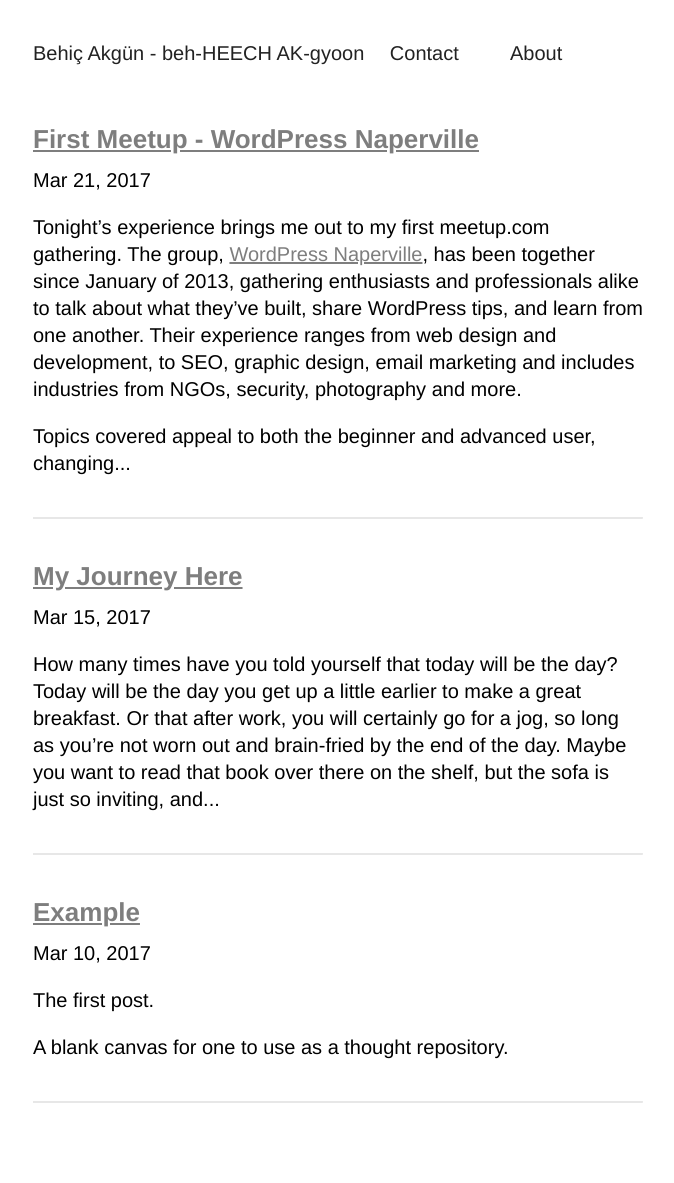
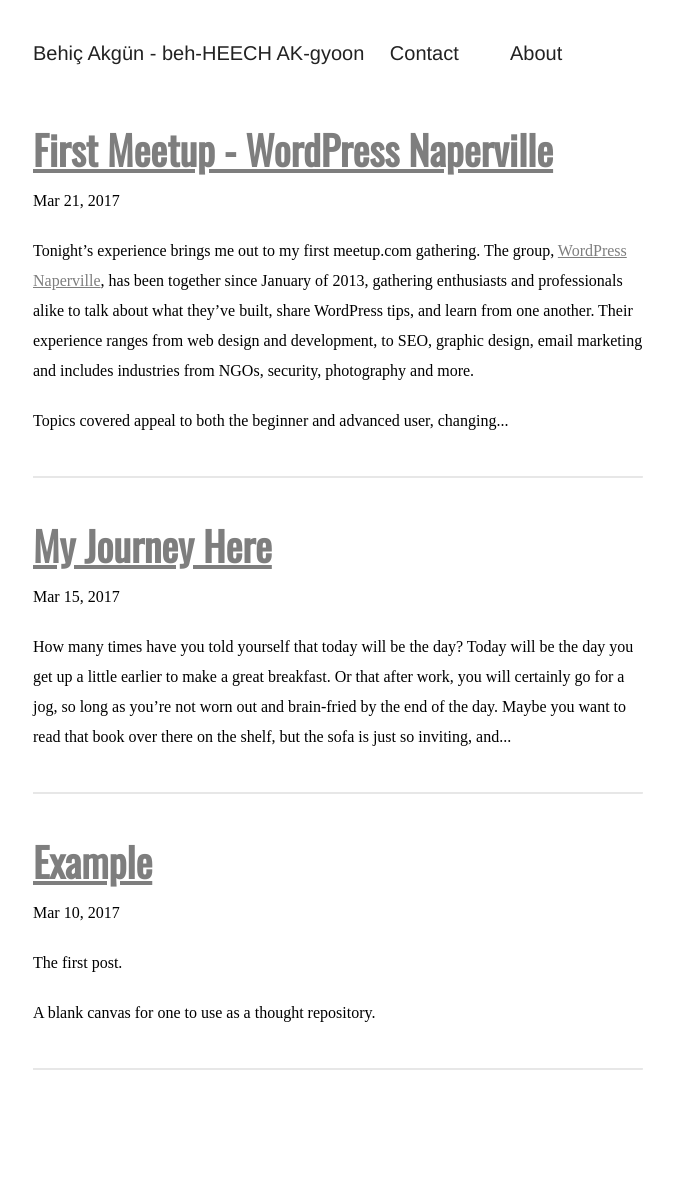
Before and after one commit to behica/behica.github.io, a Jekyll site: the page built from index.html, in a window 1280 px wide. Shown: the whole page, without its empty margins (302-976 px from the left). Built offline with Jekyll 4.4.1, drawn with Linux system fonts in a browser that asks for light colours; some web fonts are replaced; after the commit the page ends 1150 px from its top, so only the background shows below that.

Commit message:
Wrong CSS file in prior push.

```diff
--- a/css/main.css
+++ b/css/main.css
@@ -1,6 +1,8 @@
 /*
  * Global
  */
+@import url('https://fonts.googleapis.com/css?family=Oswald');
+@import url('https://fonts.googleapis.com/css?family=Quattrocento');
 
 * {
 	-webkit-box-sizing: border-box;
@@ -48,9 +50,14 @@ img {
  */
 
 p {
+    font-family: 'Quattrocento', serif;
+    font-size: 16px;
+    line-height: 30px;
+    letter-spacing: px;
     margin-top: 0;
 	margin-bottom: 1rem;
 }
+
 h1,
 h2,
 h3,
@@ -62,8 +69,10 @@ h6 {
   font-size: 1rem;
 }
 h1 {
-	margin-top: 0px;
-  font-size: 1.3rem;
+	font-family: 'Oswald', sans-serif;
+    margin-top: 0px;
+    font-size: 2rem;
+
 }
 h2 {
   font-size: 1.1rem;
```
